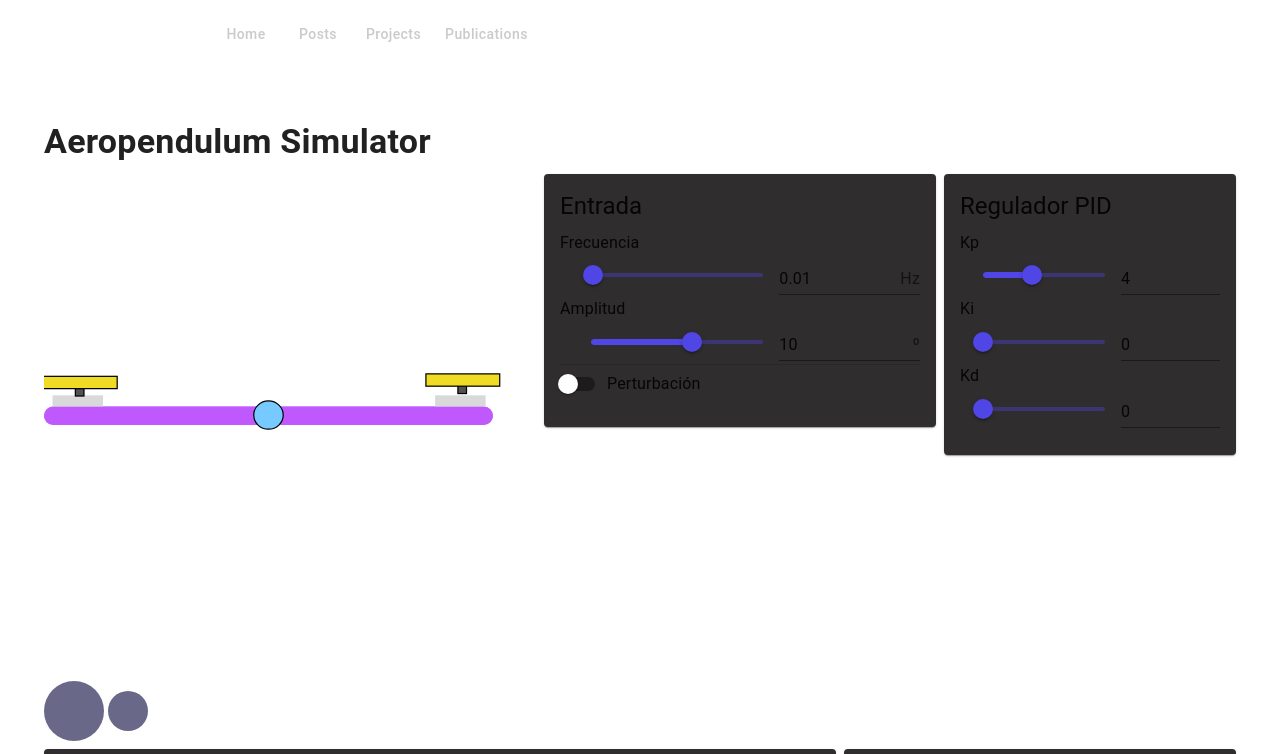
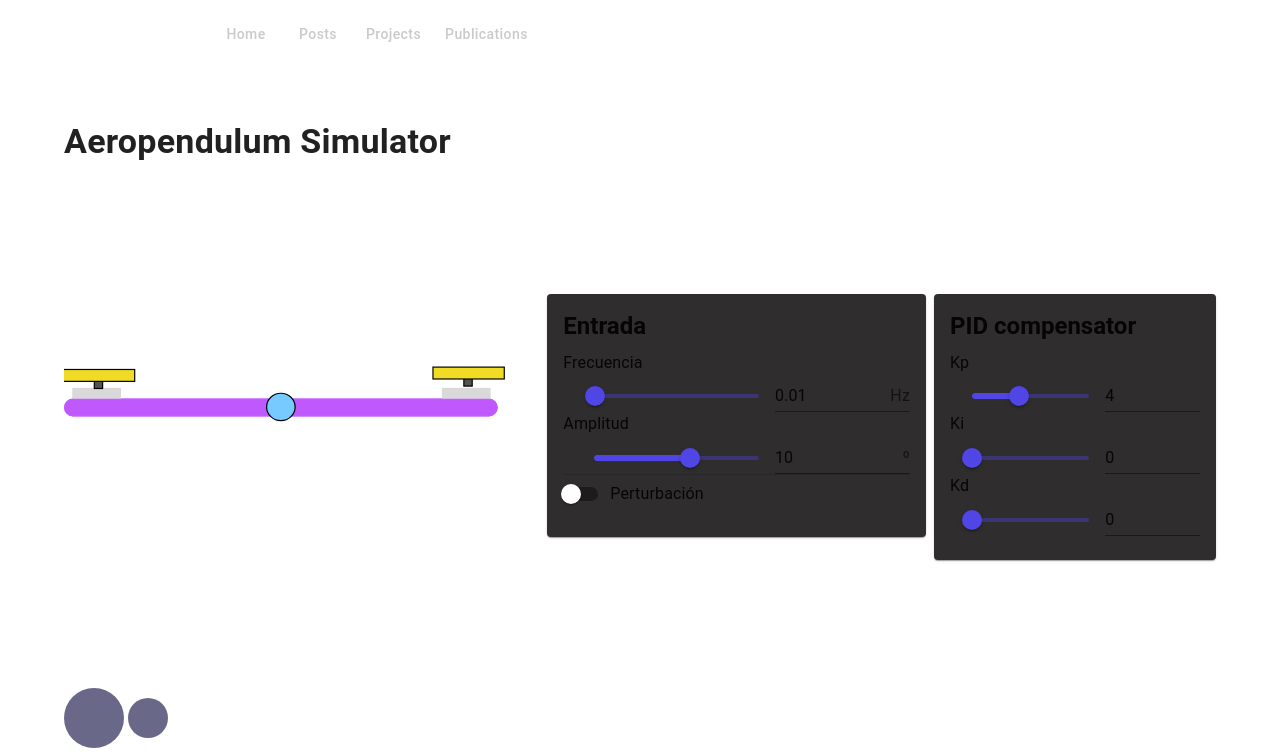
Before and after one commit to dgarcp01/dgarcp01.github.io, a React (Vite) app: page /virtyremlab/aeropenduloPID in a window 1280 px wide. Shown: the top 754 px of the page. Built offline with nearby package versions, Linux system fonts and the light colour scheme; some icons are missing.

Commit message:
mejoras estilo simulador aeropendulo

```diff
--- a/index.html
+++ b/index.html
@@ -4,7 +4,7 @@
     <meta charset="UTF-8" />
 
     <meta name="viewport" content="width=device-width, initial-scale=1.0" />
-    <title>García's portfolio</title>
+    <title> 🧑🏻‍💻 Diego blog</title>
   </head>
   <body>
     <div id="root"></div>
--- a/src/inputs/slider.jsx
+++ b/src/inputs/slider.jsx
@@ -55,7 +55,7 @@ export default function InputSlider({ title, min, max, step, initVal, units,cllb
         <Grid size={6}>
           <Slider
                       value={typeof value === 'number' ? value : Number(value)}
-
+            sx={{ display: {xs:"none",md:"block",ld:"block"} }}
             onChange={handleSliderChange}
             aria-labelledby="input-slider"
             min={min}
--- a/src/proyectos/AeropenduloPID.jsx
+++ b/src/proyectos/AeropenduloPID.jsx
@@ -215,7 +215,7 @@ export default function AeropenduloPID() {
 
 
 
-    return <Container maxWidth="ld">
+    return <Container maxWidth="lg">
         <Box sx={{ my: 4 }}>
             <Typography variant="h4" gutterBottom sx={{ fontWeight: 'bold' }}>
                 Aeropendulum Simulator
@@ -230,10 +230,10 @@ export default function AeropenduloPID() {
 
                 {/* Configuración de la entrada */}
                 <Grid size={4}>
-                  <Card sx={{backgroundColor:"#2f2d2dff"}}>
+                  <Card sx={{my:15,backgroundColor:"#2f2d2dff"}}>
                     <CardContent>
                       <Stack>
-                        <Typography variant="h5" gutterBottom> Entrada  </Typography>
+                                    <Typography variant="h5" gutterBottom sx={{fontWeight: 'bold'}}> Entrada  </Typography>
                         <InputSlider title={"Frecuencia"} min={0} max={1} initVal={F.current} step={0.01} units={"Hz"} cllback={cllback_F} />
                         <InputSlider title={"Amplitud"} min={-60} max={60} initVal={A.current} step={3} units={"º"} cllback={cllback_A} />
                         <Divider />
@@ -248,10 +248,10 @@ export default function AeropenduloPID() {
 
                 {/* Configuración de la regulador */}
                 <Grid size={3}>
-                  <Card sx={{backgroundColor:"#2f2d2dff"}}>
+                  <Card sx={{my:15, backgroundColor:"#2f2d2dff"}}>
                     <CardContent>
                       <Stack>
-                        <Typography variant="h5" gutterBottom> Regulador PID </Typography>
+                        <Typography variant="h5" gutterBottom sx={{fontWeight: 'bold'}}> PID compensator </Typography>
                         <InputSlider title={"Kp"} min={0} max={10} initVal={Kp.current} step={0.3} units={""} cllback={cllback_kp} />
                         <InputSlider title={"Ki"} min={0} max={1} initVal={Ki.current} step={0.05} units={""} cllback={cllback_ki} />
                         <InputSlider title={"Kd"} min={0} max={0.9} initVal={Ki.current} step={0.0005} units={""} cllback={cllback_kd} />
```
